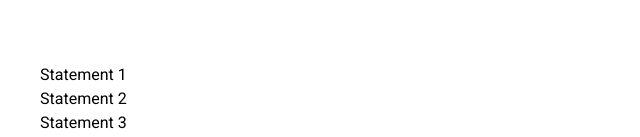
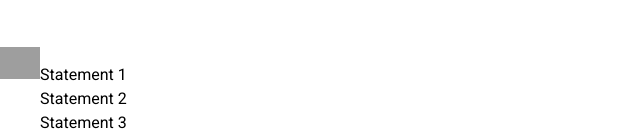
Before and after one commit to sourabbr/A2I, a plain HTML site: page template2.html in a window 1280 px wide. Shown: the part 596-733 px from the top of the page, without its empty margins (0-640 px from the left). Drawn offline with nearby package versions, Linux system fonts and the light colour scheme; grey boxes are pictures that could not be loaded.

Commit message:
ribbon icon added

```diff
--- a/template2.html
+++ b/template2.html
@@ -17,6 +17,7 @@
                   <div>
                     <h3 class="headline mb-0" style="align:center">{{item.title}}</h3>
                   </div>
+                  <div v-if="item.imageLink !=''"> <img v-bind:src="item.imageLink"  width="40" height="32" style="float:left; border:none" /></div>
                 </v-card-title>
                 <v-card-text>
                   <ul style="list-style-type:none">
@@ -46,22 +47,27 @@
           {
             title:'Basic',
             description:["Statement 1","Statement 2","Statement 3","Statement 4"],
-            price:'$10'
+            price:'$10',
+            imageLink:''
+
           },
           {
             title:'Standard',
             description:["Statement 1","Statement 2","Statement 3","Statement 4"],
-            price:'$20'
+            price:'$20',
+            imageLink:''
           },
           {
             title:'Premium',
             description:["Statement 1","Statement 2","Statement 3","Statement 4"],
-            price:'$30'
+            price:'$30',
+            imageLink:''
           },
           {
             title:'Enterprise',
             description:["Statement 1","Statement 2","Statement 3","Statement 4"],
-            price:'Contact'
+            price:'Contact',
+            imageLink:'https://d30y9cdsu7xlg0.cloudfront.net/png/1199-200.png'
           }
         ]
       }
```
